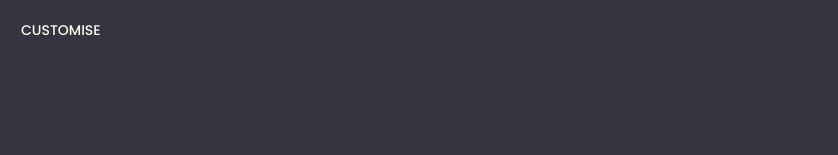
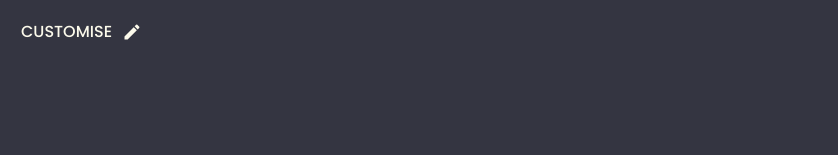
Before and after one commit to srijanmishra/Conversationally, a React (Vite) app in the folder conversationally/frontend/: page / in a window 1280 px wide. Shown: the top 155 px of the page, without its empty margins (0-838 px from the left). Built offline with nearby package versions, Linux system fonts and the light colour scheme; a web font is replaced by a local one.

Commit message:
Adds edit icon

```diff
--- a/conversationally/frontend/package.json
+++ b/conversationally/frontend/package.json
@@ -13,6 +13,7 @@
     "@auth0/auth0-react": "^2.2.3",
     "@emotion/react": "^11.11.1",
     "@emotion/styled": "^11.11.0",
+    "@mui/icons-material": "^5.14.19",
     "@mui/material": "^5.14.20",
     "react": "^18.2.0",
     "react-dom": "^18.2.0",
--- a/conversationally/frontend/src/pages/ChatPage.jsx
+++ b/conversationally/frontend/src/pages/ChatPage.jsx
@@ -1,7 +1,5 @@
 import UserActionButton from "../components/UserActionButton/UserActionButton";
-import AIPortrait from "../components/AIPortrait/AIPortrait";
 import { useState } from 'react';
-import { Link } from "react-router-dom";
 import Dialog from '@mui/material/Dialog';
 import Button from '@mui/material/Button';
 import DialogTitle from '@mui/material/DialogTitle';
@@ -11,8 +9,8 @@ import DialogContentText from '@mui/material/DialogContentText';
 import { Avatar, TextField, Typography } from "@mui/material";
 import AudioRecordingHandler from "../utils/audio";
 import img from "/AI_portrait.png";
-import theme from '../styles/theme';
 import useTheme from '@mui/material/styles/useTheme';
+import EditIcon from '@mui/icons-material/Edit';
 
 const audioHandler = new AudioRecordingHandler()
 
@@ -87,9 +85,10 @@ const Customisation = (props) => {
     return <>
         <div style={{margin: "10px"}}>
             <Button onClick={toggleOpen} variant="text" size="large" color="secondary">
-                <div style={{fontSize: "14px"}}>
+                <div style={{fontSize: "16px"}}>
                     Customise
                 </div>
+                <EditIcon style={{fontSize: "20px", marginLeft: "10px"}} />
             </Button>
         </div>
         <Dialog open={open} fullWidth={true} >
```
Also changed, not shown: 1 other file (tests, documents, lock files or other folders).
